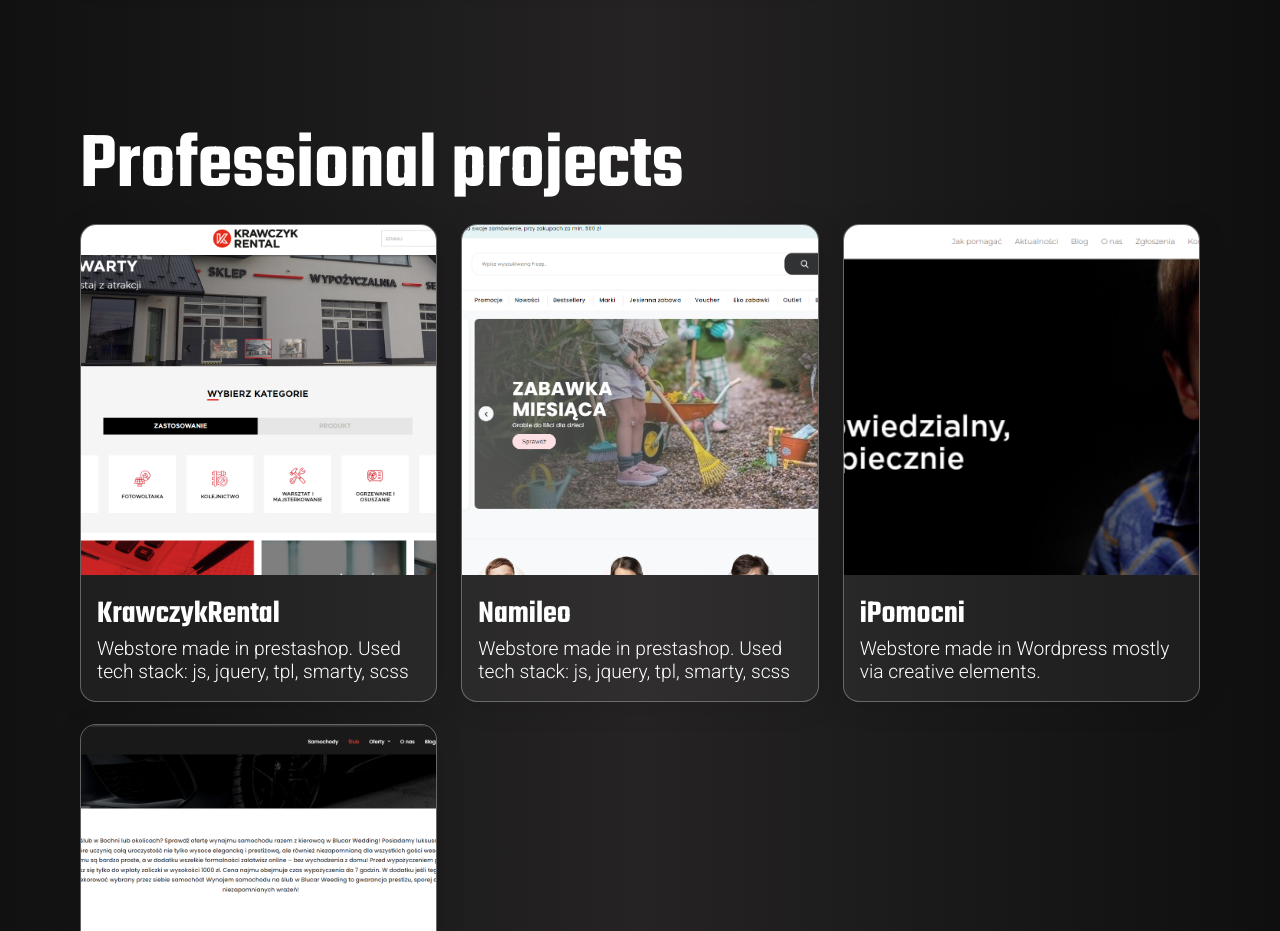
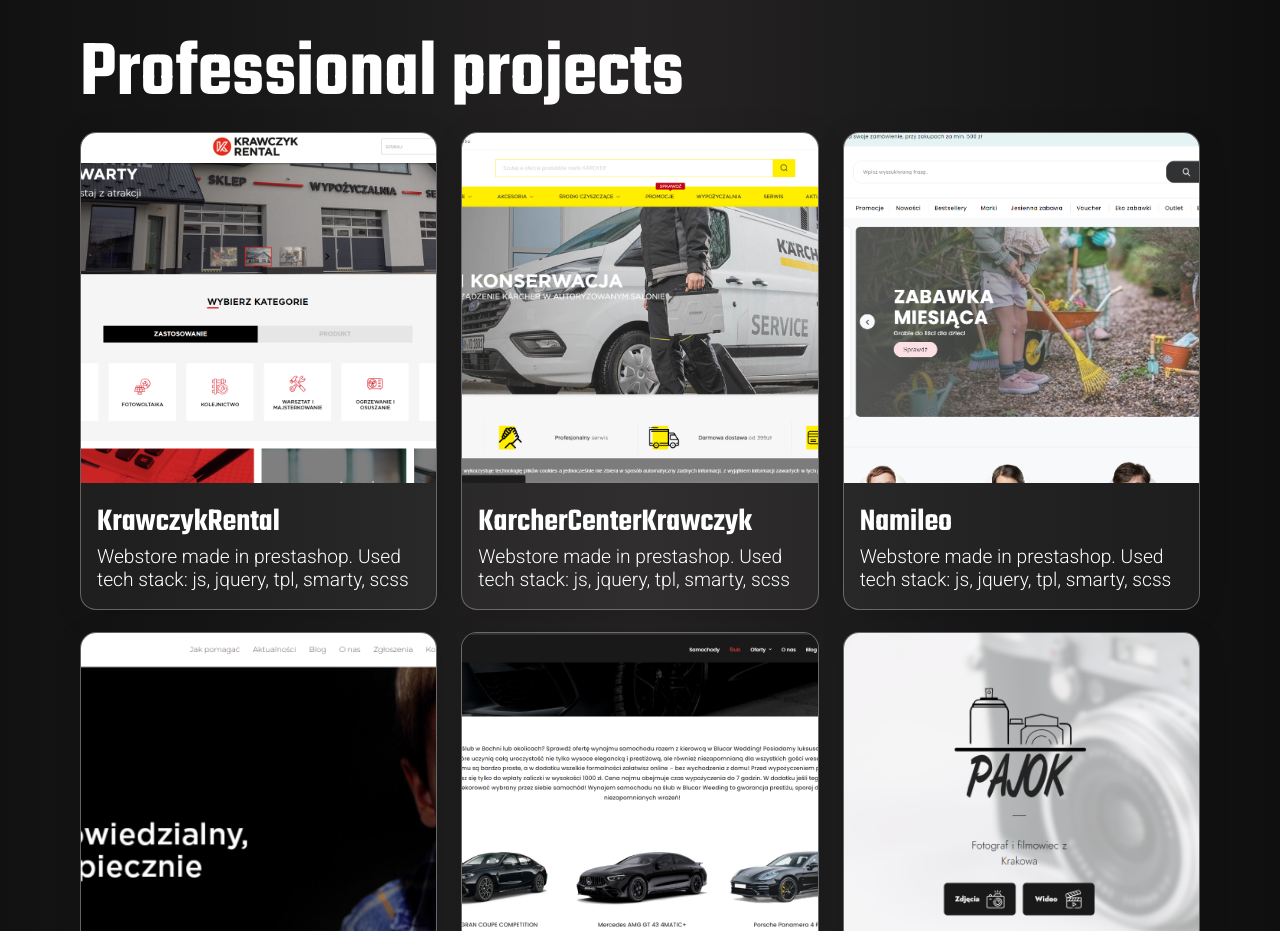
Before and after one commit to AdrianBroek/portfolio, a React (Create React App) app: page / in a window 1280 px wide. Shown: the part 4480-5411 px from the top of the page. Built offline with nearby package versions, Linux system fonts and the light colour scheme.

Commit message:
added projects

```diff
--- a/src/data.js
+++ b/src/data.js
@@ -1,5 +1,4 @@
 import weatherApp from './images/projectsBackgrounds/weatherApp.png'
-import pajokWebsite from './images/projectsBackgrounds/pajokWebsite.png'
 import beatmaker from './images/projectsBackgrounds/beatmaker.png'
 import ToDoList from './images/projectsBackgrounds/todo.png'
 import MusicPlayer from './images/projectsBackgrounds/musicPlayer.png'
@@ -13,13 +12,6 @@
         description: 'Weather app on react.js. Used API via Axios. Not 100% finished.',
         link: 'https://adrianbroek.github.io/weatherApp/',
         image: weatherApp,
-        backgroundColor: '#000'
-    },
-    {
-        name: 'Pajok - website',
-        description: 'Website made for freelance photographer. Used GraphQl - HyGraph for easy website editing. Website deployed on netlify. Website is not 100% done.',
-        link: 'https://imaginative-meerkat-7cb380.netlify.app',
-        image: pajokWebsite,
         backgroundColor: '#000'
     },
     {
--- a/src/utils.js
+++ b/src/utils.js
@@ -2,6 +2,8 @@
 import namileo from '../src/images/projectsBackgrounds2/namileo.png'
 import iPomocni from '../src/images/projectsBackgrounds2/ipomocni.png'
 import blucar from '../src/images/projectsBackgrounds2/blucar.png'
+import pajokWebsite from './images/projectsBackgrounds/pajokWebsite.png'
+import karcher from './images/projectsBackgrounds2/karcher.png'
 
 const utilProjects = [
     {
@@ -9,6 +11,13 @@
         description: 'Webstore made in prestashop. Used tech stack: js, jquery, tpl, smarty, scss',
         link: 'https://krawczykrental.pl/',
         image: krawczykrental,
+        backgroundColor: '#000'
+    },
+    {
+        name: 'KarcherCenterKrawczyk',
+        description: 'Webstore made in prestashop. Used tech stack: js, jquery, tpl, smarty, scss',
+        link: 'https://karchercenter-krawczyk.pl/',
+        image: karcher,
         backgroundColor: '#000'
     },
     {
@@ -32,6 +41,13 @@
         image: blucar,
         backgroundColor: '#000'
     },
+    {
+        name: 'Pajok - website',
+        description: 'Website made for freelance photographer. Used GraphQl - HyGraph for easy website editing. Website deployed on netlify. Website is not 100% done.',
+        link: 'https://imaginative-meerkat-7cb380.netlify.app',
+        image: pajokWebsite,
+        backgroundColor: '#000'
+    },
 ]
 
 
```
Also changed, not shown: src/images/projectsBackgrounds/pajokWebsite.png, src/images/projectsBackgrounds2/karcher.png (added).
